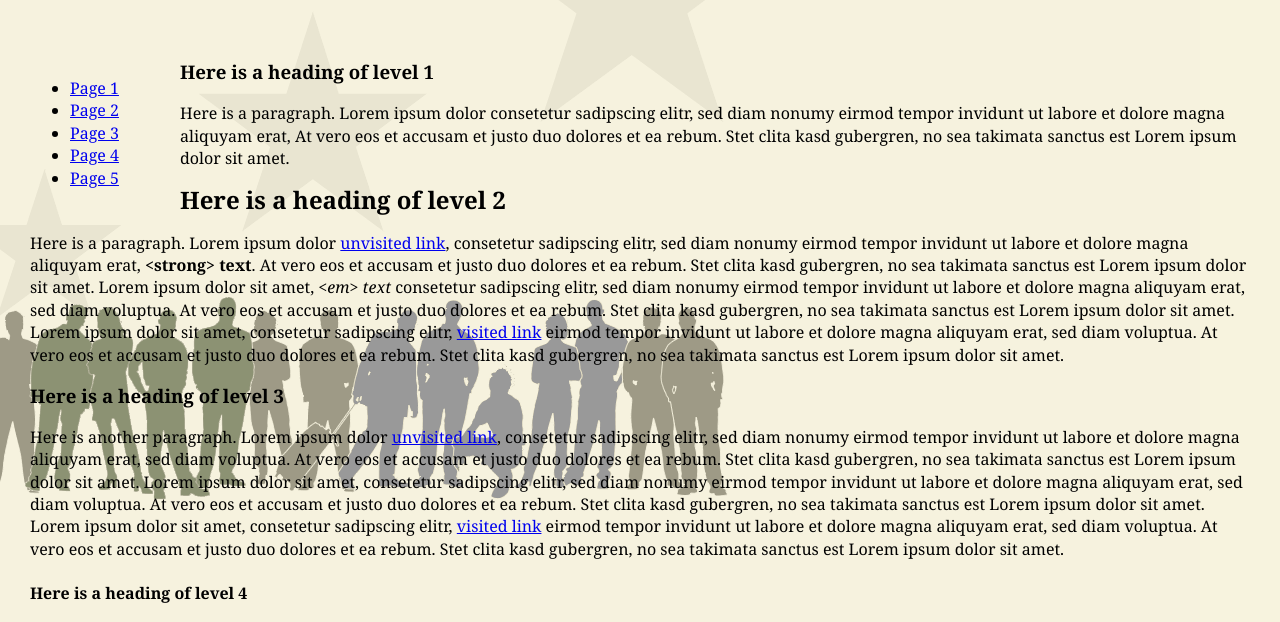
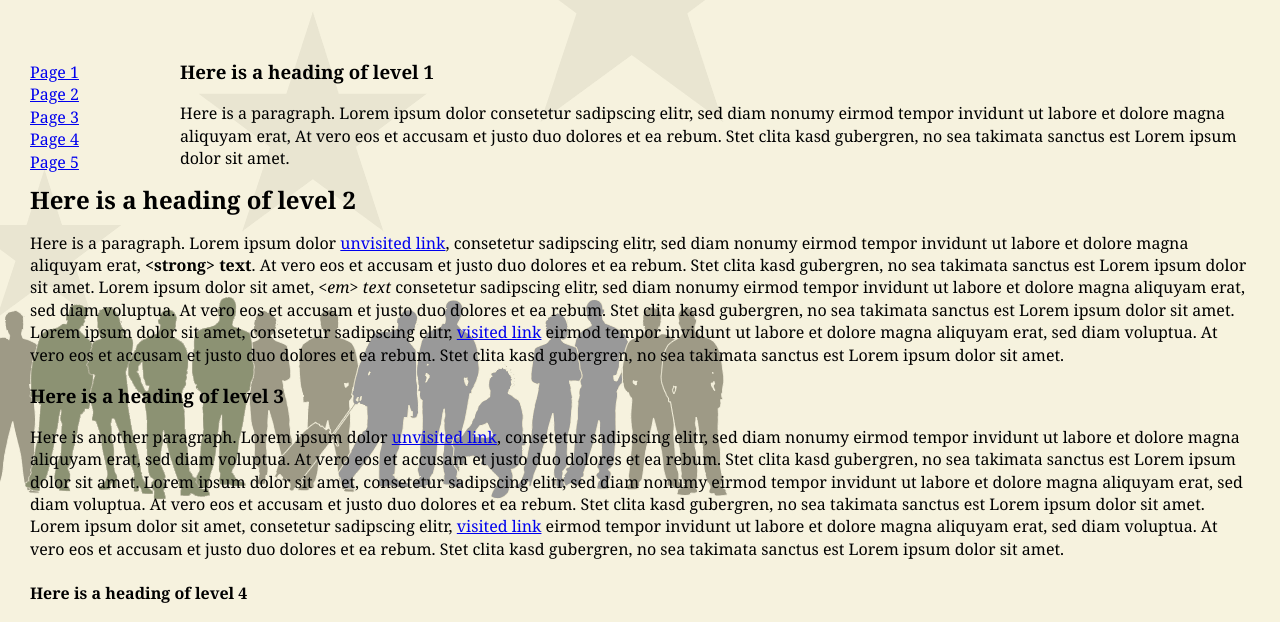
Before and after one commit to abdougaspard93/abdougaspard93.github.io, a plain HTML site: page week03/index.html in a window 1280 px wide. Shown: the part 133-755 px from the top of the page. Drawn offline with Linux system fonts and the light colour scheme.

Commit message:
eya papa

```diff
--- a/week03/styles.css
+++ b/week03/styles.css
@@ -31,3 +31,10 @@ nav{
   float: left;
   width: 150px;
 }
+
+nav ul {
+  margin: 0;
+  padding: 0;
+  list-style-type: none;
+  color: #7C1A00;
+}
```
